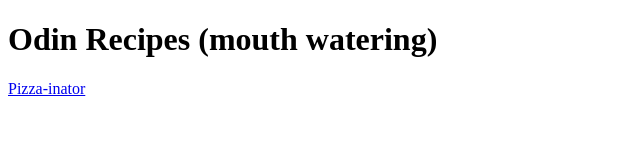
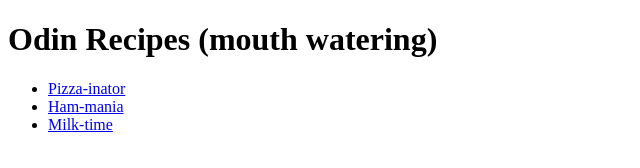
Before and after one commit to informationvulture/odin-recipes, a plain HTML site: page odin-recipes/index.html in a window 1280 px wide. Shown: the whole page, without its empty margins (0-640 px from the left). Drawn offline with Linux system fonts and the light colour scheme.

Commit message:
Add two more recipes
This is the boilerplate code for the two other recipes that need to be
finished.

```diff
--- a/odin-recipes/index.html
+++ b/odin-recipes/index.html
@@ -8,6 +8,12 @@
 </head>
 <body>
     <h1>Odin Recipes (mouth watering)</h1>
-    <a href="./recipes/pizza.html">Pizza-inator</a>
+
+    <!-- Links added in an unordered list so they don't go on one line -->
+    <ul>
+        <li><a href="./recipes/pizza.html">Pizza-inator</a></li>
+        <li><a href="./recipes/hamburger.html">Ham-mania</a></li>
+        <li><a href="./recipes/milkshake.html">Milk-time</a></li>
+    </ul>
 </body>
 </html>
```
Also changed, not shown: odin-recipes/recipes/hamburger.html (added), odin-recipes/recipes/milkshake.html (added).
